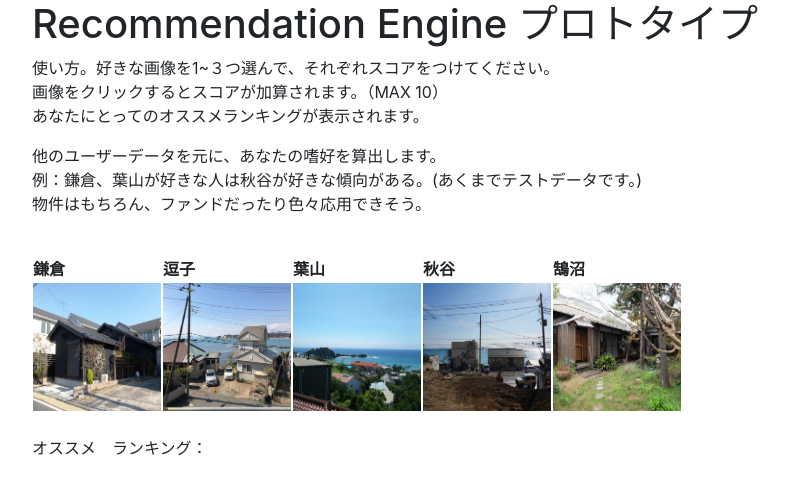
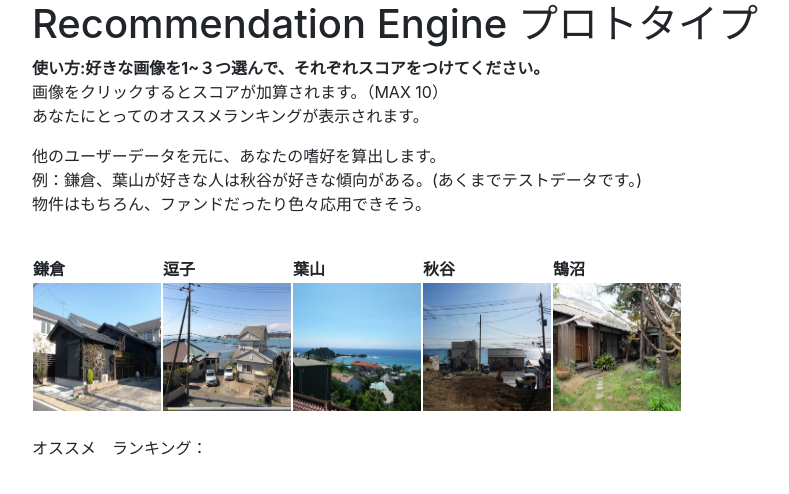
Before and after one commit to strictly-es/RecommendationEngine, a plain HTML site: page index2.html in a window 1280 px wide. Shown: the whole page, without its empty margins (53-842 px from the left). Drawn offline with nearby package versions, Linux system fonts and the light colour scheme.

Commit message:
first commit

```diff
--- a/index2.html
+++ b/index2.html
@@ -14,7 +14,7 @@
     <h1>Recommendation Engine プロトタイプ</h1>
 
     <p>
-        使い方。好きな画像を1~３つ選んで、それぞれスコアをつけてください。<br>
+        <strong>使い方:好きな画像を1~３つ選んで、それぞれスコアをつけてください。</strong><br>
         画像をクリックするとスコアが加算されます。（MAX 10）<br>
 
         あなたにとってのオススメランキングが表示されます。
```
